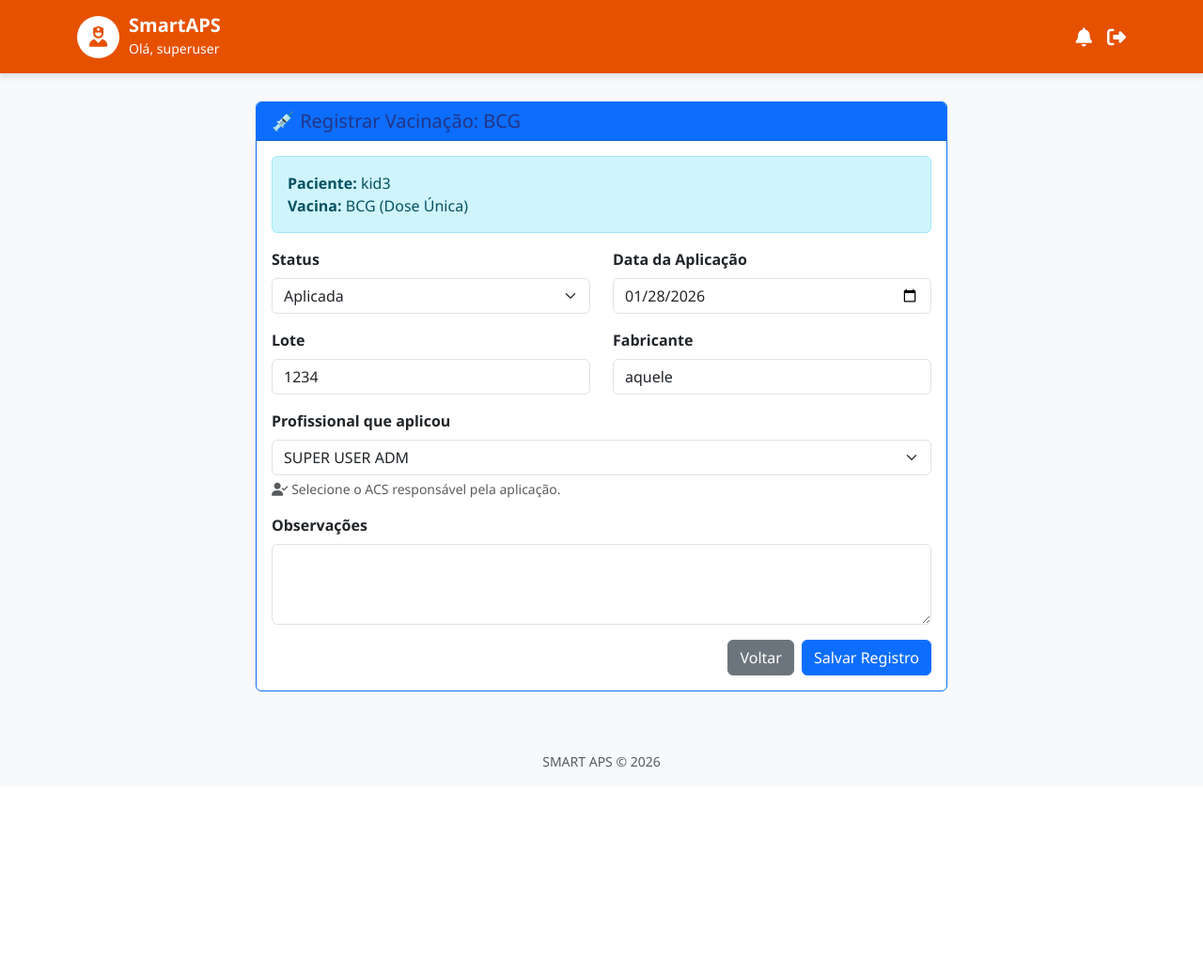
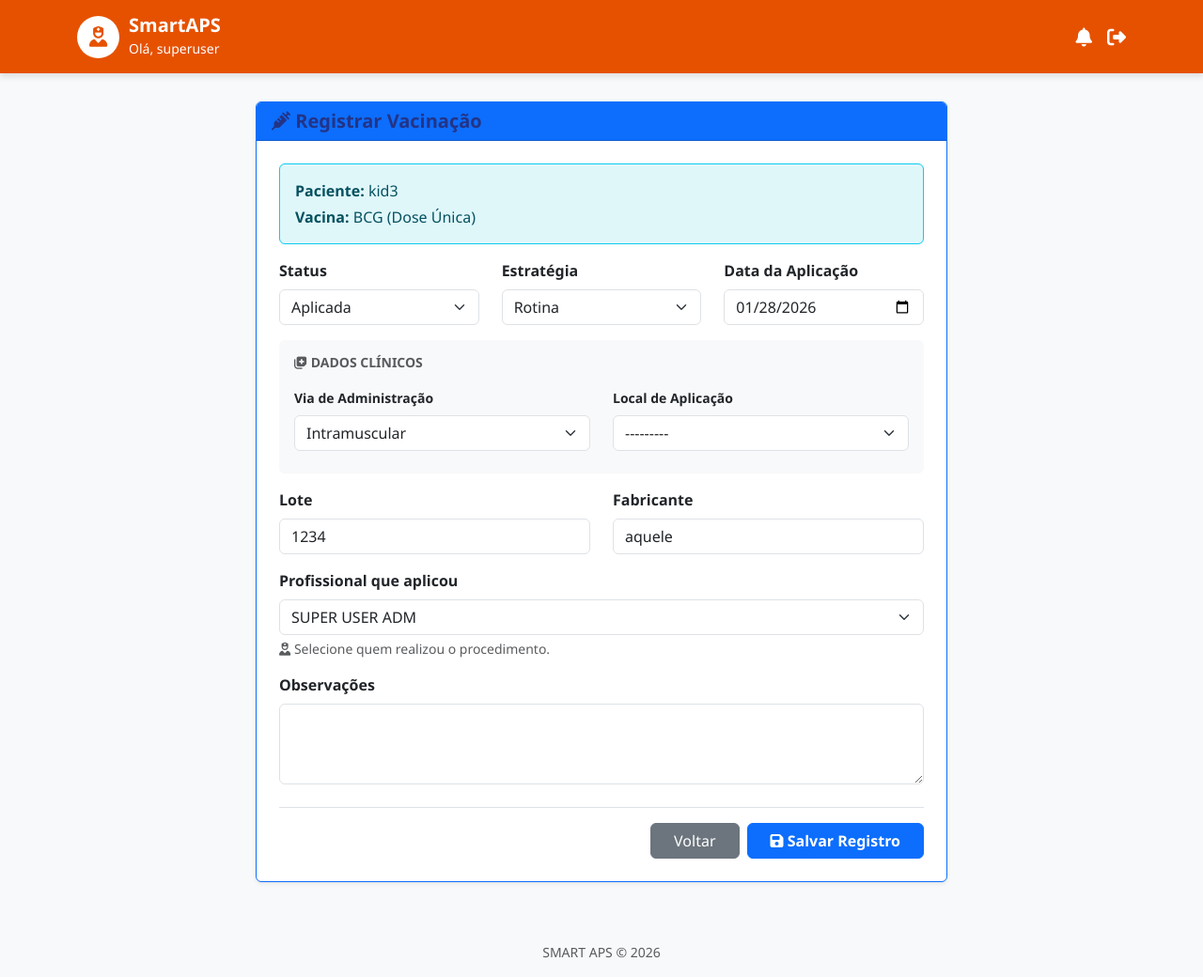
Before and after one commit to gabrieldiaslm/smartapsACS, a Django app: page /vacina/34/editar/ in a window 1280 px wide. Shown: the whole page at 94% size. Before the commit the page ends 817 px from the top, so only its background shows below. Run offline with Django 5.2, Linux system fonts and the light colour scheme; a user stored in the database is signed in; data comes from the database, SQL or seed files in the repository; both versions use the stored data as it was after the commit.

Commit message:
added mais 3 campos no registro da vacina (estratégia, via de administração, local de aplicação)

```diff
--- a/smart_aps/core/forms.py
+++ b/smart_aps/core/forms.py
@@ -25,7 +25,18 @@ class CriancaForm(forms.ModelForm):
 
 # --- NOVO FORMULÁRIO ESPECÍFICO PARA APLICAÇÃO ---
 class RegistroVacinaForm(forms.ModelForm):
-    # Criamos um campo de escolha explícito
+    # 1. FORÇAR OPÇÕES DE STATUS (Correção para o menu em branco)
+    status = forms.ChoiceField(
+        label="Situação / Status",
+        choices=[
+            ('PENDENTE', 'Pendente'),
+            ('APLICADA', 'Aplicada'),
+            ('ATRASADA', 'Atrasada'),
+        ],
+        widget=forms.Select(attrs={'class': 'form-select'})
+    )
+
+    # 2. CAMPO EXTRA DE PROFISSIONAL
     profissional_aplicou = forms.ChoiceField(
         label="Profissional que Aplicou",
         widget=forms.Select(attrs={'class': 'form-select'})
@@ -33,18 +44,34 @@ class RegistroVacinaForm(forms.ModelForm):
 
     class Meta:
         model = RegistroVacina
-        # Adicione 'profissional_aplicou' na lista
-        fields = ['status', 'data_aplicacao', 'lote', 'fabricante', 'profissional_aplicou', 'observacoes']
+        fields = [
+            'status',
+            'estrategia',
+            'data_aplicacao',
+            'via_administracao',
+            'local_aplicacao',
+            'lote',
+            'fabricante',
+            'profissional_aplicou',
+            'observacoes'
+        ]
 
         widgets = {
-            'status': forms.Select(attrs={'class': 'form-select'}),
+            # status e profissional_aplicou já foram definidos acima manualmente
+            'estrategia': forms.Select(attrs={'class': 'form-select'}),
+            'via_administracao': forms.Select(attrs={'class': 'form-select'}),
+            'local_aplicacao': forms.Select(attrs={'class': 'form-select'}),
+
             'data_aplicacao': forms.DateInput(attrs={'type': 'date', 'class': 'form-control'}),
             'lote': forms.TextInput(attrs={'class': 'form-control', 'placeholder': 'Ex: Lote 1234'}),
             'fabricante': forms.TextInput(attrs={'class': 'form-control', 'placeholder': 'Ex: Fiocruz/Butantan'}),
             'observacoes': forms.Textarea(attrs={'class': 'form-control', 'rows': 3}),
         }
+
         labels = {
-            'status': 'Situação / Status',
+            'estrategia': 'Estratégia',
+            'via_administracao': 'Via de Administração',
+            'local_aplicacao': 'Local de Aplicação',
             'data_aplicacao': 'Data da Aplicação',
             'lote': 'Lote',
             'fabricante': 'Laboratório / Fabricante',
@@ -54,28 +81,26 @@ class RegistroVacinaForm(forms.ModelForm):
     def __init__(self, *args, **kwargs):
         super(RegistroVacinaForm, self).__init__(*args, **kwargs)
 
-        # 1. Data Padrão
+        # 1. Data Padrão (Hoje)
         if not self.initial.get('data_aplicacao'):
             self.initial['data_aplicacao'] = date.today()
 
         # 2. POPULAR A LISTA DE PROFISSIONAIS (DINÂMICO)
-        # Busca todos os usuários cadastrados
         usuarios = UsuarioACS.objects.all().order_by('first_name')
-
         lista_profissionais = []
         for u in usuarios:
-            # Monta o nome: "Maria Silva" ou usa o username "maria.acs" se não tiver nome
             nome_completo = f"{u.first_name} {u.last_name}".strip()
             if not nome_completo:
                 nome_completo = u.username
-
-            # Tupla: (Valor_que_salva_no_banco, Texto_que_aparece_na_tela)
             lista_profissionais.append((nome_completo, nome_completo))
 
         self.fields['profissional_aplicou'].choices = lista_profissionais
 
-        # 3. Campos Obrigatórios
+        # 3. DEFINIR OBRIGATORIEDADE
         self.fields['data_aplicacao'].required = True
         self.fields['lote'].required = True
         self.fields['fabricante'].required = True
+        self.fields['estrategia'].required = True
+        self.fields['via_administracao'].required = True
+        self.fields['local_aplicacao'].required = True
         self.fields['observacoes'].required = False
--- a/smart_aps/core/models.py
+++ b/smart_aps/core/models.py
@@ -139,5 +139,46 @@ class RegistroVacina(models.Model):
         related_name='vacinas_aplicadas'
     )
 
+    # --- OPÇÕES DOS DROPDOWNS ---
+    ESTRATEGIAS = [
+        ('ROTINA', 'Rotina'),
+        ('CAMPANHA', 'Campanha'),
+        ('BLOQUEIO', 'Bloqueio'),
+        ('ESPECIAL', 'Especial'),
+    ]
+
+    VIAS = [
+        ('INTRAMUSCULAR', 'Intramuscular'),
+        ('ORAL', 'Oral'),
+        ('SUBCUTANEA', 'Subcutânea'),
+        ('INTRADERMICA', 'Intradérmica'),
+    ]
+
+    LOCAIS = [
+        ('VASTO_LATERAL_D', 'Vasto Lateral Direito (Coxa)'),
+        ('VASTO_LATERAL_E', 'Vasto Lateral Esquerdo (Coxa)'),
+        ('DELTOIDE_D', 'Deltoide Direito (Braço)'),
+        ('DELTOIDE_E', 'Deltoide Esquerdo (Braço)'),
+        ('GLUTEO_D', 'Glúteo Direito'),
+        ('GLUTEO_E', 'Glúteo Esquerdo'),
+        ('BOCA', 'Boca (Oral)'),
+        ('OUTROS', 'Outros'),
+    ]
+
+    # --- CAMPOS ---
+    # O parametro 'choices' é o que transforma o campo em Dropdown no Admin e no Form padrão
+    status = models.CharField(max_length=20, default='PENDENTE') # Vamos tratar isso no form
+    estrategia = models.CharField(max_length=20, choices=ESTRATEGIAS, default='ROTINA')
+    via_administracao = models.CharField(max_length=20, choices=VIAS, default='INTRAMUSCULAR')
+    local_aplicacao = models.CharField(max_length=20, choices=LOCAIS, blank=True, null=True)
+
+    # Campos de texto livre (não são dropdown)
+    lote = models.CharField(max_length=50, blank=True, null=True)
+    fabricante = models.CharField(max_length=50, blank=True, null=True)
+    observacoes = models.TextField(blank=True, null=True)
+
+    # Profissional (Será dropdown dinâmico no form)
+    profissional_aplicou = models.CharField(max_length=100, blank=True, null=True)
+
     def __str__(self):
         return f"{self.vacina.nome} - {self.crianca.nome}"
--- a/smart_aps/core/templates/registro_form.html
+++ b/smart_aps/core/templates/registro_form.html
@@ -3,33 +3,55 @@
 {% block content %}
 <div class="row justify-content-center">
     <div class="col-md-8">
-        <div class="card border-primary">
+        <div class="card border-primary shadow-sm">
             <div class="card-header bg-primary text-white">
-                <h5 class="mb-0">
-                    💉 Registrar Vacinação: {{ registro.vacina.nome }}
+                <h5 class="mb-0 fw-bold">
+                    <i class="fa-solid fa-syringe"></i> Registrar Vacinação
                 </h5>
             </div>
-            <div class="card-body">
-                <div class="alert alert-info">
-                    <strong>Paciente:</strong> {{ registro.crianca.nome }} <br>
-                    <strong>Vacina:</strong> {{ registro.vacina.nome }} ({{ registro.vacina.dose_padrao }})
+
+            <div class="card-body p-4">
+                <div class="alert alert-info border-info" style="background-color: #e0f7fa;">
+                    <p class="mb-1"><strong>Paciente:</strong> {{ registro.crianca.nome }}</p>
+                    <p class="mb-0"><strong>Vacina:</strong> {{ registro.vacina.nome }} ({{ registro.vacina.dose_padrao }})</p>
                 </div>
 
                 <form method="post">
                     {% csrf_token %}
 
                     <div class="row">
-                        <div class="col-md-6 mb-3">
+                        <div class="col-md-4 mb-3">
                             <label class="form-label fw-bold">Status</label>
                             {{ form.status }}
                         </div>
-
-                        <div class="col-md-6 mb-3">
+                        <div class="col-md-4 mb-3">
+                            <label class="form-label fw-bold">Estratégia</label>
+                            {{ form.estrategia }}
+                        </div>
+                        <div class="col-md-4 mb-3">
                             <label class="form-label fw-bold">Data da Aplicação</label>
                             {{ form.data_aplicacao }}
                             {% if form.data_aplicacao.errors %}
                                 <div class="text-danger small">{{ form.data_aplicacao.errors }}</div>
                             {% endif %}
+                        </div>
+                    </div>
+
+                    <div class="card bg-light border-0 mb-3">
+                        <div class="card-body py-3">
+                            <h6 class="text-muted text-uppercase fw-bold small mb-3">
+                                <i class="fa-solid fa-notes-medical"></i> Dados Clínicos
+                            </h6>
+                            <div class="row">
+                                <div class="col-md-6 mb-2">
+                                    <label class="form-label fw-bold small">Via de Administração</label>
+                                    {{ form.via_administracao }}
+                                </div>
+                                <div class="col-md-6 mb-2">
+                                    <label class="form-label fw-bold small">Local de Aplicação</label>
+                                    {{ form.local_aplicacao }}
+                                </div>
+                            </div>
                         </div>
                     </div>
 
@@ -48,7 +70,7 @@
                         <label class="form-label fw-bold">Profissional que aplicou</label>
                         {{ form.profissional_aplicou }}
                         <div class="form-text text-muted small">
-                            <i class="fa-solid fa-user-check"></i> Selecione o ACS responsável pela aplicação.
+                            <i class="fa-solid fa-user-nurse"></i> Selecione quem realizou o procedimento.
                         </div>
                     </div>
 
@@ -57,9 +79,11 @@
                         {{ form.observacoes }}
                     </div>
 
-                    <div class="d-flex justify-content-end gap-2">
-                        <a href="{% url 'cartao_vacina' registro.crianca.id %}" class="btn btn-secondary">Voltar</a>
-                        <button type="submit" class="btn btn-primary">Salvar Registro</button>
+                    <div class="d-flex justify-content-end gap-2 mt-4 border-top pt-3">
+                        <a href="{% url 'cartao_vacina' registro.crianca.id %}" class="btn btn-secondary px-4">Voltar</a>
+                        <button type="submit" class="btn btn-primary px-4 fw-bold">
+                            <i class="fa-solid fa-save"></i> Salvar Registro
+                        </button>
                     </div>
                 </form>
             </div>
```
Also changed, not shown: smart_aps/core/migrations/0006_alter_registrovacina_estrategia_and_more.py (added), smart_aps/db.sqlite3.
